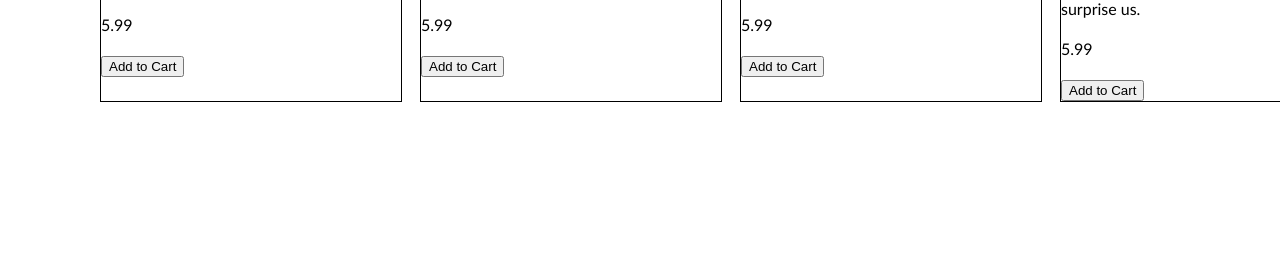
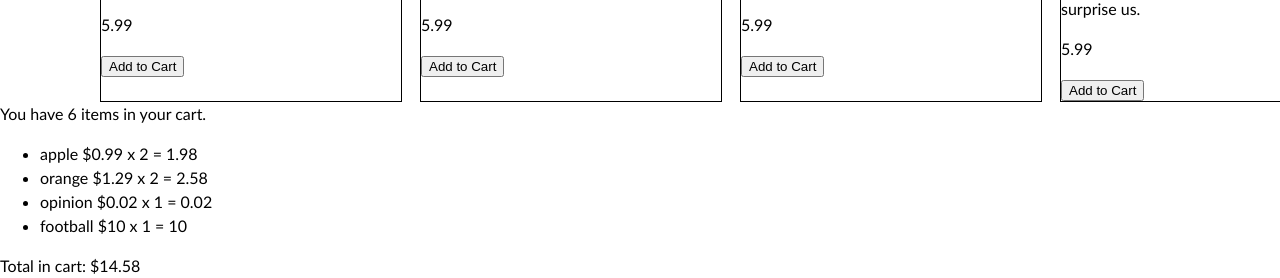
Before and after one commit to matthewwei35/WEB-1.0_MW_Mood_Shop, a plain HTML site: page index.html in a window 1280 px wide. Shown: the part 1562-1840 px from the top of the page. Before the commit the page ends 1664 px from the top, so only its background shows below. Drawn offline with Linux system fonts and the light colour scheme.

Commit message:
Connect cart to footer

```diff
--- a/index.html
+++ b/index.html
@@ -24,7 +24,21 @@
         </main>
 
         <footer>
-
+            <div id="cart-qty">
+                <!--
+                    Cart qty
+                -->
+            </div>
+            <ul id="item-list">
+                <!--
+                    Cart items
+                -->
+            </ul>
+            <div id="cart-total">
+                <!--
+                    Cart total
+                -->
+            </div>
         </footer>
 
         <script src='./resources/js/scripts.js' type="module"></script>
--- a/resources/js/scripts.js
+++ b/resources/js/scripts.js
@@ -1,5 +1,10 @@
 const itemsContainer = document.getElementById('items')
+const cartQty = document.getElementById('cart-qty')
+const itemList = document.getElementById('item-list')
+const cartTotal = document.getElementById('cart-total')
 import data from './data.js'
+
+console.log(itemList)
 
 // Length of our data determines how many times this loops
 for (let i = 0; i < data.length; ++i) {
@@ -61,13 +66,22 @@ function addItem(name, price) {
 // Show items
 function showItems() {
     const qty = getQty()
-    console.log(`You have ${qty} items in your cart.`)
+    // console.log(`You have ${qty} items in your cart.`)
+    cartQty.innerHTML = `You have ${qty} items in your cart.`
 
+    let itemStr = ''
     for (let i = 0; i < cart.length; i += 1) {
-        console.log(`- ${cart[i].name} $${cart[i].price} x ${cart[i].qty}`)
+        // console.log(`- ${cart[i].name} $${cart[i].price} x ${cart[i].qty}`)
+
+        // { name: 'apple, price: 0.99, qty: 3}
+        const { name, price, qty } = cart[i]
+
+        itemStr += `<li>${name} $${price} x ${qty} = ${qty * price}</li>`
     }
+    itemList.innerHTML = itemStr
 
-    console.log(`Total in cart: $${getTotal()}`)
+    // console.log(`Total in cart: $${getTotal()}`)
+    cartTotal.innerHTML = `Total in cart: $${getTotal()}`
 }
 
 // ----------------------------------------------
```
